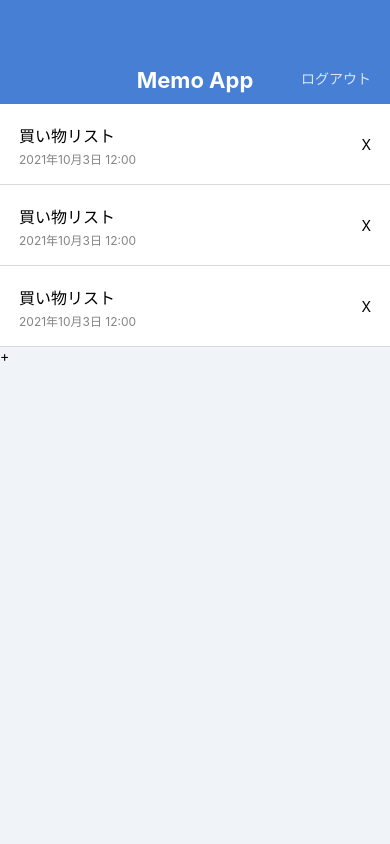
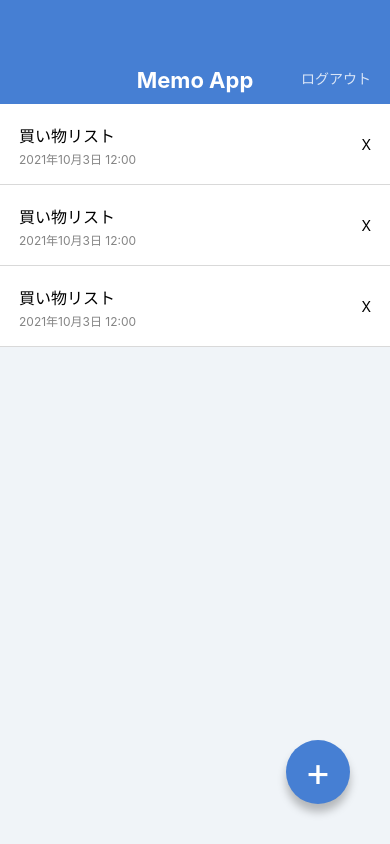
Before and after one commit to EICHAN1208/MemoApp, a React Native app: screen / in a window 390 px wide. Built offline with nearby package versions, Linux system fonts and the light colour scheme.

Commit message:
Style MomoList Screen

```diff
--- a/App.jsx
+++ b/App.jsx
@@ -41,8 +41,8 @@ export default function App() {
         </View>
       </View>
 
-      <View>
-        <Text>+</Text>
+      <View style={styles.circleButton}>
+        <Text style={styles.circleButtonLabel}>+</Text>
       </View>
     </View>
   );
@@ -94,4 +94,26 @@ const styles = StyleSheet.create({
     lineHeight: 16,
     color: '#848484',
   },
+  circleButton: {
+    backgroundColor: '#467FD3',
+    width: 64,
+    height: 64,
+    borderRadius: 32,
+    justifyContent: 'center',
+    alignItems: 'center',
+    position: 'absolute',
+    bottom: 40,
+    right: 40,
+    shadowColor: '#000000',
+    shadowOffset: { width: 0, height: 8 },
+    shadowOpacity: 0.25,
+    shadowRadius: 8,
+    // androidのためのスタイリング
+    elevation: 8,
+  },
+  circleButtonLabel: {
+    color: '#ffffff',
+    fontSize: 40,
+    lineHeight: 40,
+  },
 });
```
